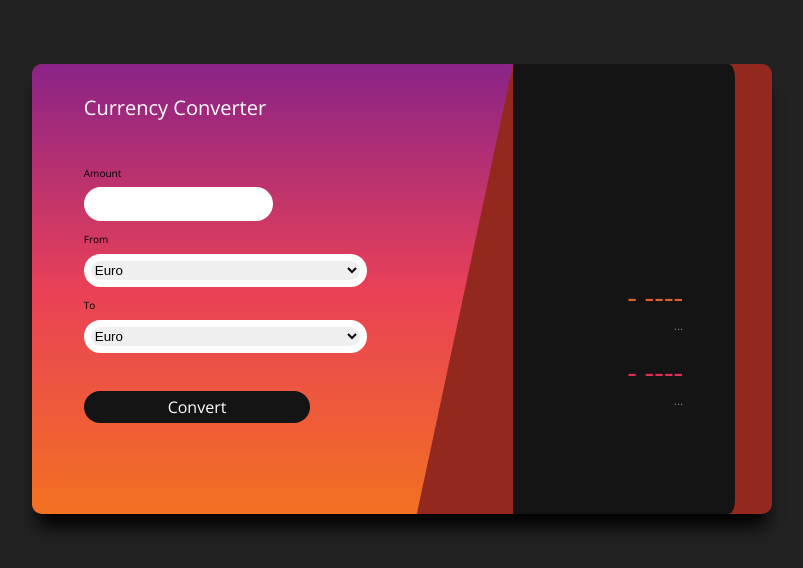
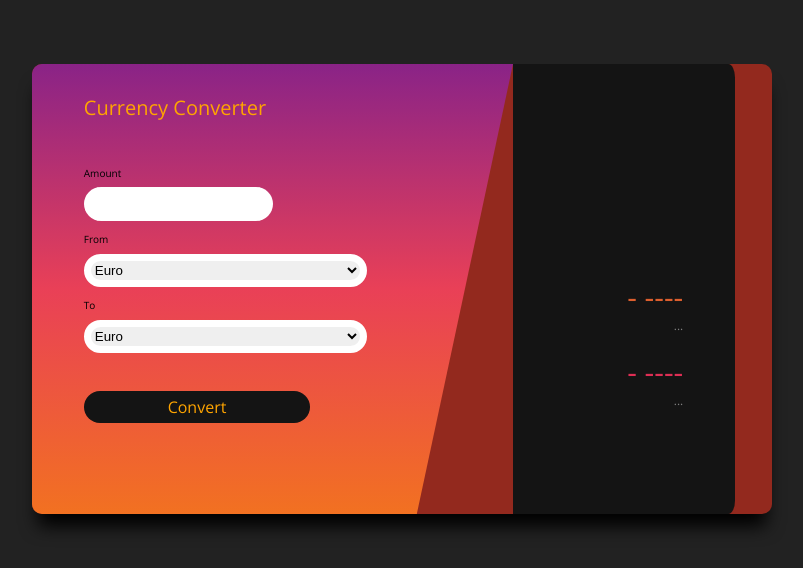
Before and after one commit to Magombedze/MVP-Project-Repository, a website: page index.html in a window 1280 px wide. Shown: the whole page, without its empty margins (238-1041 px from the left). Drawn offline with nearby package versions, Linux system fonts and the light colour scheme.

Commit message:
third commit

```diff
--- a/style.css
+++ b/style.css
@@ -24,7 +24,7 @@ h1 {
 }
 
 .title {
-  color: white;
+  color:orange;
   margin-bottom: 12%;
   font-size: 100%;
   font-weight:100;
@@ -106,7 +106,7 @@ select {
   line-height: 2em;
   border-radius: 35px;
   text-align: center;
-  color:white;
+  color:orange;
   text-decoration: none;
   margin-top: 10%;
 }
```
